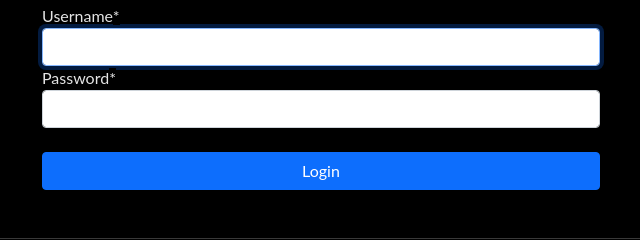
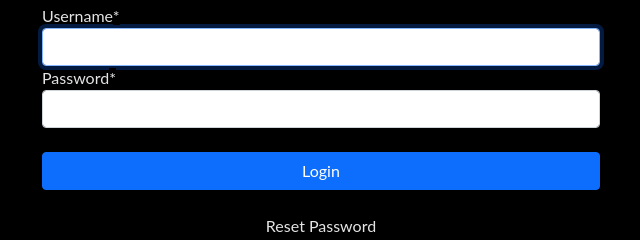
Before and after one commit to TMDStudios/crypto_ledger, a Django app: page /users/login/ in a window 1280 px wide. Shown: the part 175-415 px from the top of the page, without its empty margins (319-959 px from the left). Run offline with Django 3.2, Linux system fonts and the light colour scheme; data comes from the database, SQL or seed files in the repository; some libraries are stand-ins or nearby versions.

Commit message:
Enabled password reset

```diff
--- a/users/templates/registration/login.html
+++ b/users/templates/registration/login.html
@@ -25,6 +25,9 @@
     </div>
 
     <br/>
+    <div style="margin: auto; text-align: center;">
+        <a href="/users/reset_password/" class="link-light" style="text-decoration: none;">Reset Password</a>
+    </div>
     <br/>
     <hr style="height:1px; margin: auto;">
 
```
